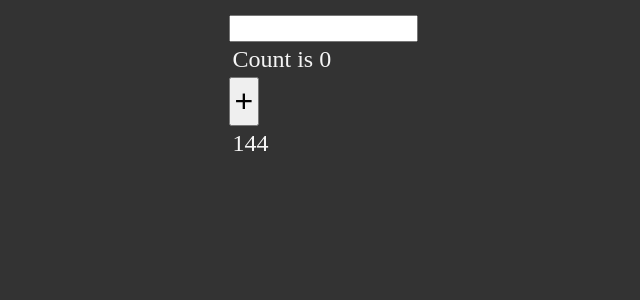
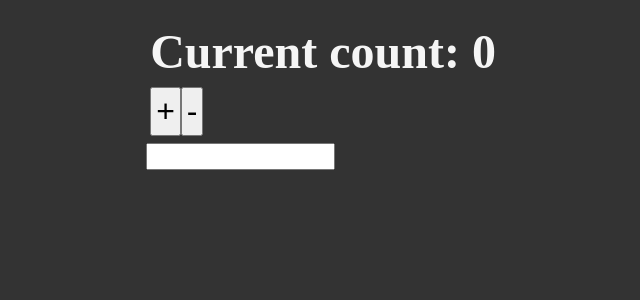
Before and after one commit to citixenken/list-ts-react-project, a React (Vite) app: page / in a window 1280 px wide. Shown: the top 300 px of the page, without its empty margins (317-957 px from the left). Built offline with nearby package versions, Linux system fonts and the light colour scheme.

Commit message:
useReducer hook

```diff
--- a/src/App.tsx
+++ b/src/App.tsx
@@ -1,50 +1,10 @@
-import { useState, useEffect, useCallback, useMemo, useRef } from "react";
-
-interface User {
-  id: number;
-  username: string;
-}
-function App() {
-  const [count, setCount] = useState(0);
-  const [users, setUsers] = useState<User[] | null>(null);
-
-  // useRef
-  const inputRef = useRef<HTMLInputElement>(null);
-  console.log("Current value", inputRef?.current);
-  console.log("Current value", inputRef?.current?.value);
-
-  useEffect(() => {
-    console.log("mounting");
-    console.log("Users: ", users);
-
-    return () => console.log("unmounting");
-  }, [users]);
-
-  // useCallback => memoize a function
-  const addThree = useCallback(() => {
-    setCount((prev) => prev + 3);
-  }, []);
-
-  // useMemo => memoize a value
-  type fibFn = (n: number) => number;
-
-  const fib: fibFn = (n) => {
-    if (n < 2) return n;
-    return fib(n - 1) + fib(n - 2);
-  };
-
-  const myNum: number = 12;
-
-  const fibResult = useMemo(() => fib(myNum), [myNum]);
-
+import Counter from "./Counter";
+const App = () => {
   return (
-    <>
-      <input type="text" ref={inputRef} />
-      <p>Count is {count}</p>
-      <button onClick={addThree}>+</button>
-      <p>{fibResult}</p>
-    </>
+    <div>
+      <Counter>{(num: number) => <>Current count: {num}</>}</Counter>
+    </div>
   );
-}
+};
 
 export default App;
--- /dev/null
+++ b/src/Counter.tsx
@@ -0,0 +1,63 @@
+import { ReactNode, useState, useReducer, ChangeEvent } from "react";
+
+const initState = {
+  count: 0,
+  text: "",
+};
+
+const enum REDUCER_ACTION_TYPE {
+  INCREMENT,
+  DECREMENT,
+  NEW_INPUT,
+}
+
+type ReducerAction = {
+  type: REDUCER_ACTION_TYPE;
+  payload?: string;
+};
+
+const reducer = (
+  state: typeof initState,
+  action: ReducerAction
+): typeof initState => {
+  switch (action.type) {
+    case REDUCER_ACTION_TYPE.INCREMENT:
+      return { ...state, count: state.count + 1 };
+    case REDUCER_ACTION_TYPE.DECREMENT:
+      return { ...state, count: state.count - 1 };
+    case REDUCER_ACTION_TYPE.NEW_INPUT:
+      return { ...state, text: action.payload ?? "" };
+    default:
+      throw new Error();
+  }
+};
+
+type ChildrenType = {
+  children: (num: number) => ReactNode;
+};
+
+const Counter = ({ children }: ChildrenType) => {
+  //   const [count, setCount] = useState<number>(1);
+
+  const [state, dispatch] = useReducer(reducer, initState);
+
+  const increment = () => dispatch({ type: REDUCER_ACTION_TYPE.INCREMENT });
+  const decrement = () => dispatch({ type: REDUCER_ACTION_TYPE.DECREMENT });
+  const handleTextInput = (e: ChangeEvent<HTMLInputElement>) => {
+    dispatch({ type: REDUCER_ACTION_TYPE.NEW_INPUT, payload: e.target.value });
+  };
+
+  return (
+    <div>
+      <h1>{children(state.count)}</h1>
+      <div>
+        <button onClick={increment}>+</button>
+        <button onClick={decrement}>-</button>
+      </div>
+      <input type="text" onChange={handleTextInput} />
+      <h2>{state.text}</h2>
+    </div>
+  );
+};
+
+export default Counter;
```
